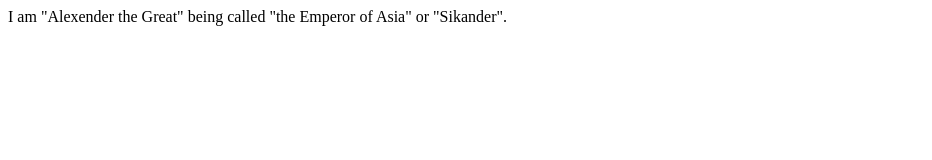
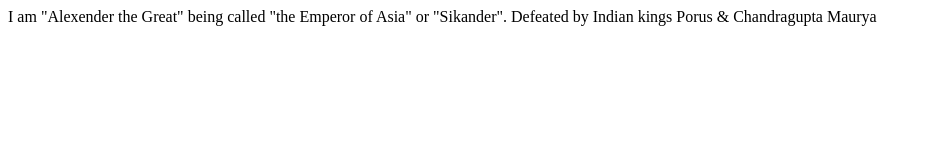
Before and after one commit to Rishabh20122000/MarkThree-project, a plain HTML site: page index.html in a window 1280 px wide. Shown: the whole page, without its empty margins (0-932 px from the left). Drawn offline with Linux system fonts and the light colour scheme.

Commit message:
Update index.html

```diff
--- a/index.html
+++ b/index.html
@@ -6,7 +6,8 @@
     <meta name="viewport" content="width=device-width, initial-scale=1.0">
     <title>student site</title>
 </head>
-<body>
-    I am "Alexender the Great" being called "the Emperor of Asia" or "Sikander".
-</body>
+    <body>
+        I am "Alexender the Great" being called "the Emperor of Asia" or "Sikander".
+        Defeated by Indian kings Porus & Chandragupta Maurya
+    </body>
 </html>
```
